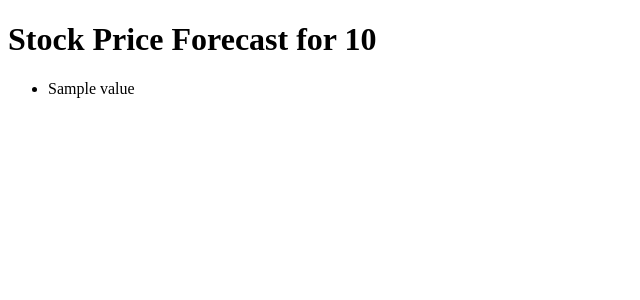
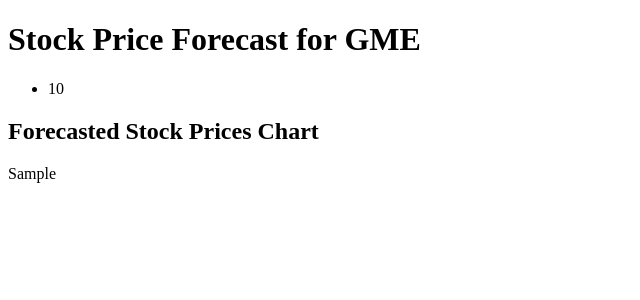
Before and after one commit to Jayapriyajayaraman/flask_stock_forecast, a Flask app: template templates/index.html in a window 1280 px wide. Shown: the top 300 px of the page, without its empty margins (0-640 px from the left). Run offline with Flask 3, Linux system fonts and the light colour scheme; the template is opened without the code that fills it: most values are stand-ins (such as "Sample title", 1, 10 or a date in 2020); some libraries are stand-ins or nearby versions.

Commit message:
Added Plotly static chart for stock price forecasting

```diff
--- a/app.py
+++ b/app.py
@@ -1,22 +1,29 @@
+import pandas as pd
+import plotly.graph_objects as go
 from flask import Flask, render_template
-import pandas as pd
 from statsmodels.tsa.statespace.sarimax import SARIMAX
 
 app = Flask(__name__)
 
-# Load CSV File
+# Load CSV file
 df = pd.read_csv("GME_stock.csv")
 
 def forecast_stock_prices(df):
     model = SARIMAX(df["close_price"], order=(1, 1, 1), seasonal_order=(1, 1, 1, 12))
     results = model.fit()
-    forecast = results.get_forecast(steps=5).predicted_mean
-    return forecast.tolist()
+    forecast = results.get_forecast(steps=5)
+    return forecast.predicted_mean
 
 @app.route("/")
 def home():
     forecasted_values = forecast_stock_prices(df)
-    return render_template("index.html", stock="GME", forecast=forecasted_values)
+
+    # Create a static chart using Plotly
+    fig = go.Figure()
+    fig.add_trace(go.Scatter(y=forecasted_values, mode='lines+markers', name='Forecasted Prices'))
+    graph_html = fig.to_html(full_html=False)
+
+    return render_template("index.html", forecast=forecasted_values, graph_html=graph_html)
 
 if __name__ == "__main__":
     app.run(debug=True)
--- a/templates/index.html
+++ b/templates/index.html
@@ -4,18 +4,16 @@
     <meta charset="UTF-8">
     <meta name="viewport" content="width=device-width, initial-scale=1.0">
     <title>Stock Price Forecast</title>
+    <script src="https://cdn.plot.ly/plotly-latest.min.js"></script>
 </head>
 <body>
-    <h1>Stock Price Forecast for {{ stock }}</h1>
-
-    {% if forecast %}
-        <ul>
-            {% for value in forecast %}
-                <li>{{ value }}</li>
-            {% endfor %}
-        </ul>
-    {% else %}
-        <p>No forecast data available.</p>
-    {% endif %}
+    <h1>Stock Price Forecast for GME</h1>
+    <ul>
+        {% for price in forecast %}
+            <li>{{ price }}</li>
+        {% endfor %}
+    </ul>
+    <h2>Forecasted Stock Prices Chart</h2>
+    <div>{{ graph_html | safe }}</div>
 </body>
 </html>
```
Also changed, not shown: requirements.txt (+3 -18 lines).
